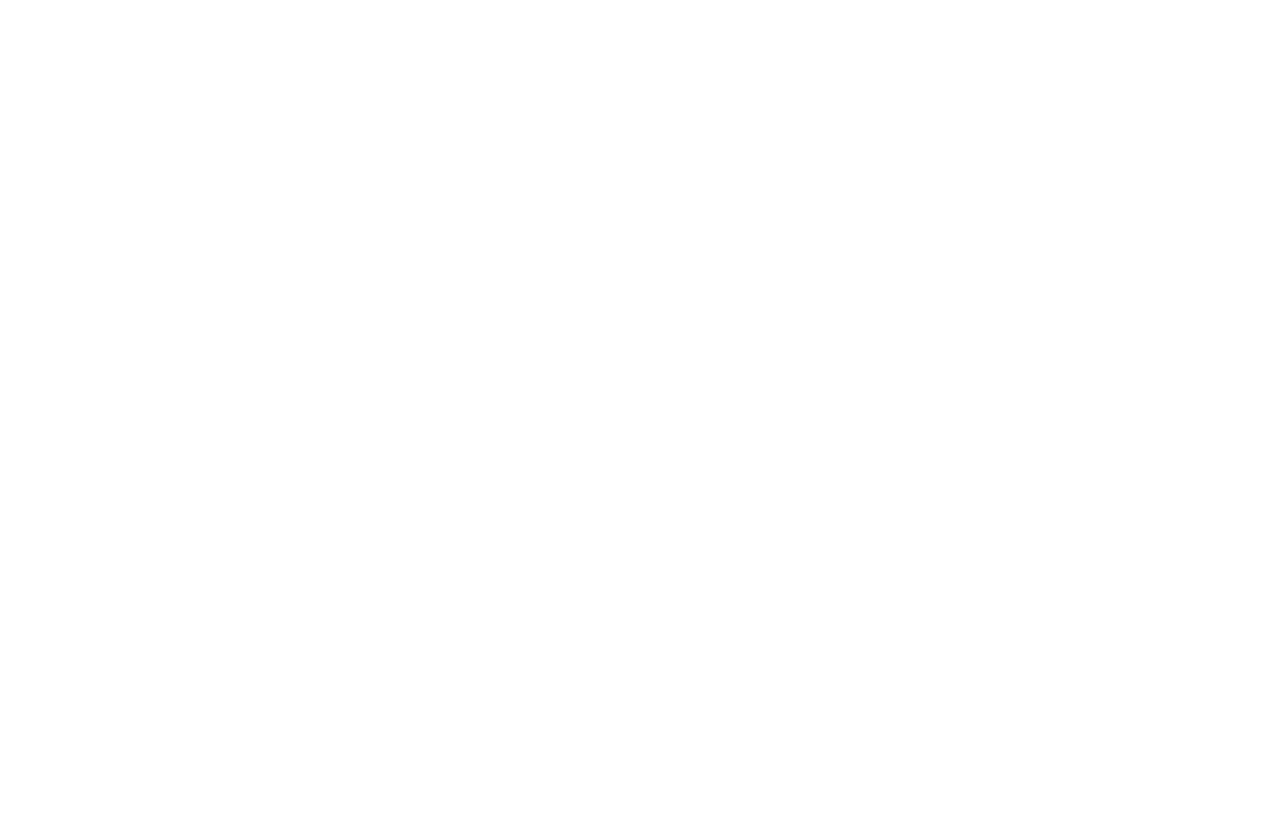
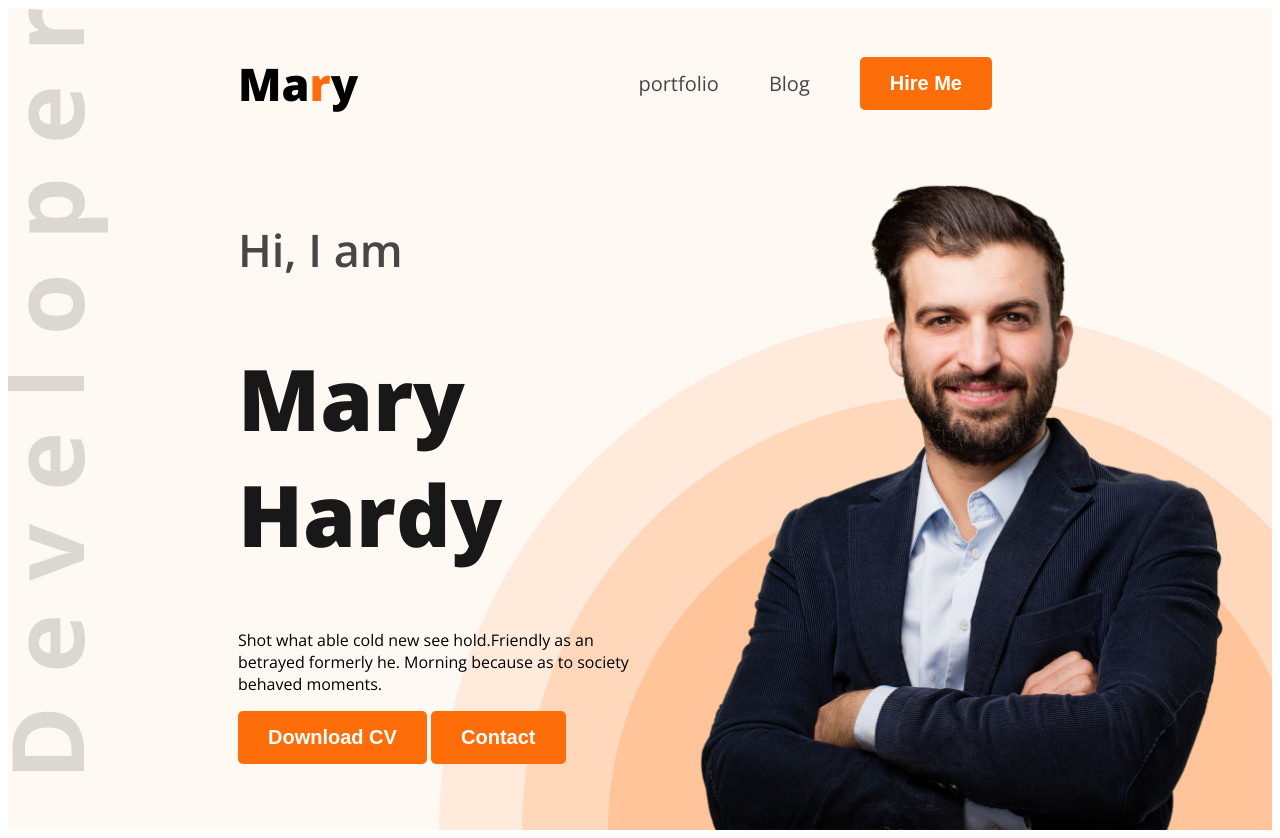
Before and after one commit to alshahriar99/web-dev-portfolio, a plain HTML site: page index.html in a window 1280 px wide. Before the commit the page ends 800 px from the top, so only its background shows below. Drawn offline with nearby package versions, Linux system fonts and the light colour scheme.

Commit message:
header and banner

```diff
--- a/index.html
+++ b/index.html
@@ -4,9 +4,33 @@
     <meta charset="UTF-8" />
     <meta name="viewport" content="width=device-width, initial-scale=1.0" />
     <title>My web portfolio</title>
+    <link rel="stylesheet" href="styles/style.css" />
   </head>
-  <body>
-    <header></header>
+  <body class="primary-font">
+    <header class="header">
+      <nav>
+        <h3 class="nav-title">Ma<span class="icon-color">r</span>y</h3>
+        <ul>
+          <li><a class="dark-2" href="">portfolio</a></li>
+          <li><a class="dark-2" href="">Blog</a></li>
+          <li>
+            <a href=""><button class="btn-primary">Hire Me</button></a>
+          </li>
+        </ul>
+      </nav>
+      <div class="banner-abba">
+        <div class="banner-content">
+          <h4 class="banner-graties dark-2">Hi, I  am</h4>
+          <h1 class="banner-title">Mary Hardy</h1>
+          <p class="banner-discription">
+            Shot what able cold new see hold.Friendly as an betrayed formerly he. Morning because as to society behaved moments.
+          </p>
+          <button class="btn-primary">Download CV</button>
+          <button class="btn-primary">Contact</button>
+        </div>
+        <img class="banner-pro-img" src="images/hardy.png" alt="">
+      </div>
+    </header>
     <main></main>
     <footer></footer>
   </body>
--- /dev/null
+++ b/styles/style.css
@@ -0,0 +1,77 @@
+
+@import url('https://fonts.googleapis.com/css2?family=Open+Sans:ital,wght@0,300..800;1,300..800&display=swap');
+.primary-font{
+    font-family:open sans;
+}
+
+.dark-2{
+    color: #474747;
+}
+.btn-primary{
+    background-color: #FD6E0A;
+    font-weight: bold;
+    color: white;
+    font-size: 20px;
+    border: none;
+    padding: 15px 30px;
+    border-radius: 5px;
+}
+/* header img style */
+.header{
+    background-image: url('../images/developer.png'), url('../images/header_bg.png');
+    background-repeat: no-repeat;
+    background-position: top left, bottom right;
+    background-color: #FFF8F3;
+}
+
+/* nav style */
+nav{
+    display: flex;
+    align-items: center;
+    justify-content: space-between;
+    margin: 0 230px;
+
+}
+.icon-color{
+    color: #FD6E0A;
+}
+.nav-title{
+    font-weight: 800;
+    font-size: 45px;
+}
+nav ul li{
+    list-style: none;
+    margin-right: 50px;
+}
+nav li a{
+    text-decoration: none;
+    font-size: 20px;
+}
+nav ul{
+    display: flex;
+    align-items: center;
+}
+
+/* banner style */
+.banner-abba{
+    display: flex;
+    justify-content: space-between;
+    margin: 0 40px 0 230px;
+
+}
+.banner-content{
+    max-width: 580px;
+}
+.banner-graties{
+    font-weight: 600;
+    font-size: 45px;
+
+}
+.banner-title{
+    font-weight: 800;
+    font-size: 85px;
+    color: #181818;
+}
+.banner-pro-img{
+    width: 580px;
+}
```
